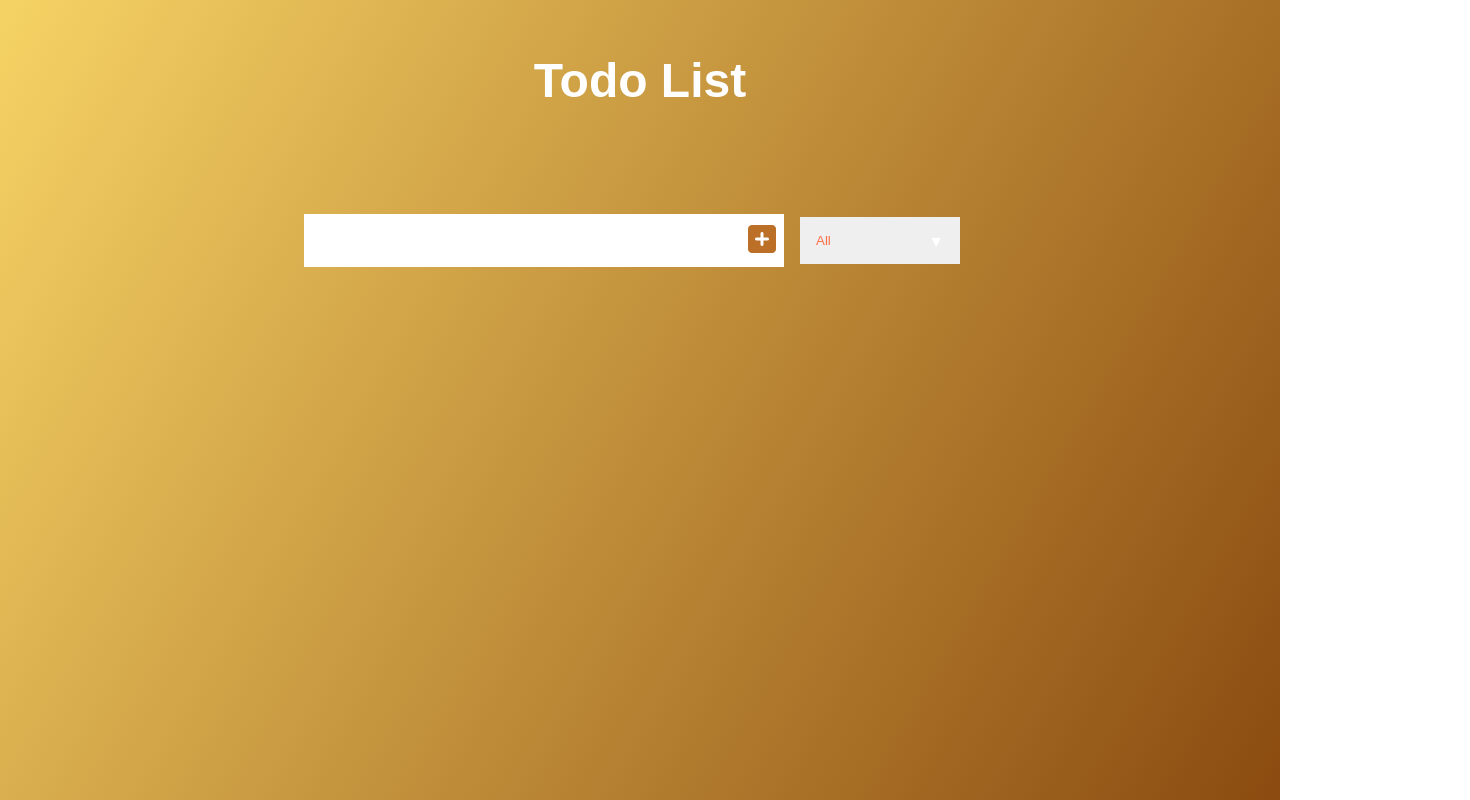
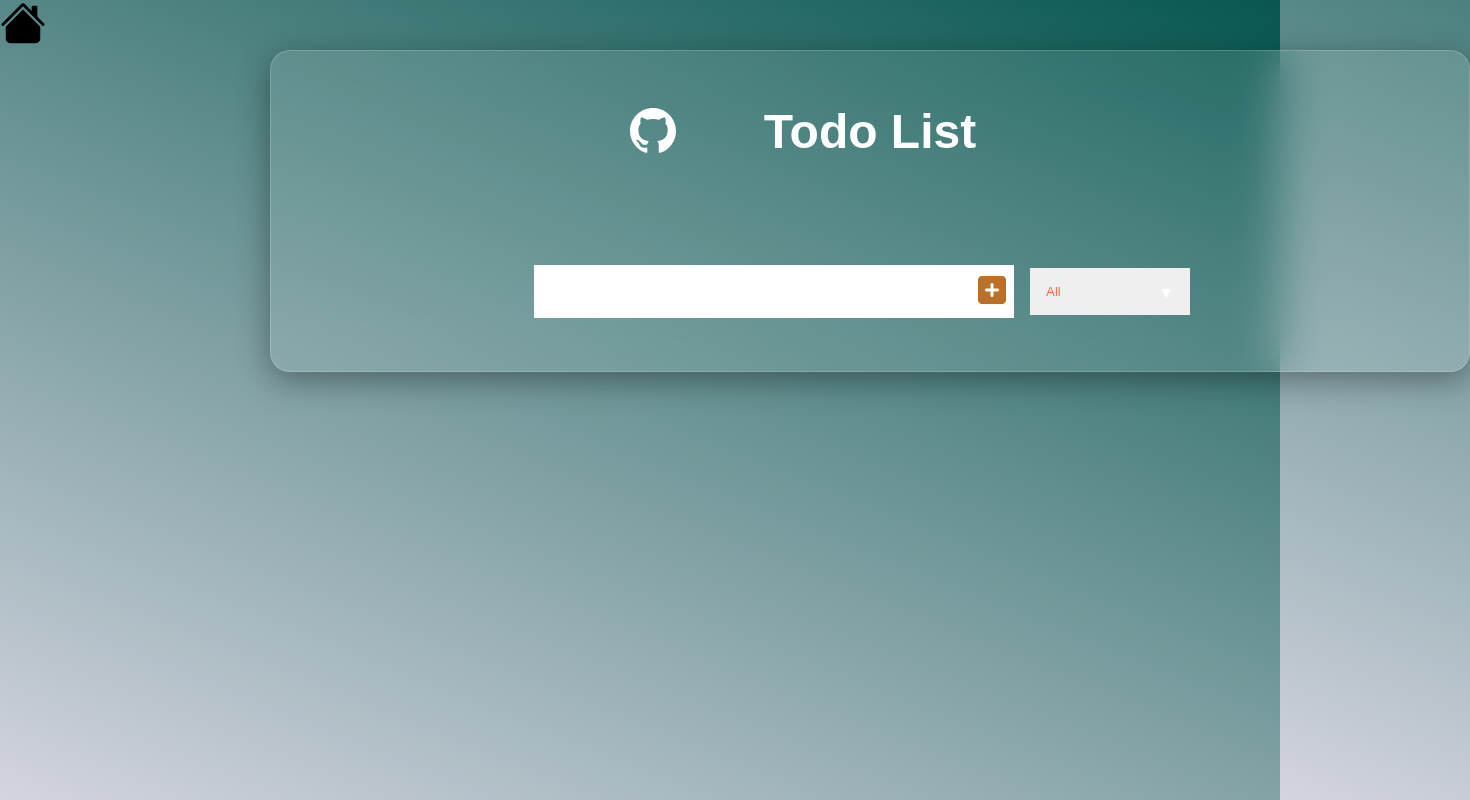
Before and after one commit to BC1337/ToDoList, a plain HTML site: page index.html in a window 1280 px wide. Shown: the whole page, 1470 px wide, since content can reach past the window. Drawn offline with Linux system fonts and the light colour scheme.

Commit message:
updating submoduals

```diff
--- a/app.js
+++ b/app.js
@@ -1,3 +1,9 @@
+// adding ability to actually use the home button
+document.getElementById('homeIcon').onclick = function () {
+    location.href = "../projectHub/index.html"
+}
+
+
 // seclectors
 const todoInput = document.querySelector('.todo-input');
 const todoButton = document.querySelector('.todo-button');
--- a/index.html
+++ b/index.html
@@ -14,8 +14,18 @@
         <link rel="stylesheet" href="style.css">
     </head>
     <body>
+    <svg xmlns="http://www.w3.org/2000/svg" width="46" height="46" fill="currentColor" id="homeIcon" class="bi bi-house-fill position-absolute top-0 m-3" href="../../index.html" style="cursor: pointer;" viewBox="0 0 16 16">
+            <path fill-rule="evenodd" d="m8 3.293 6 6V13.5a1.5 1.5 0 0 1-1.5 1.5h-9A1.5 1.5 0 0 1 2 13.5V9.293l6-6zm5-.793V6l-2-2V2.5a.5.5 0 0 1 .5-.5h1a.5.5 0 0 1 .5.5z"/>
+            <path fill-rule="evenodd" d="M7.293 1.5a1 1 0 0 1 1.414 0l6.647 6.646a.5.5 0 0 1-.708.708L8 2.207 1.354 8.854a.5.5 0 1 1-.708-.708L7.293 1.5z"/>
+    </svg>
+    <div class="container glass">
         <header>
+            <svg xmlns="http://www.w3.org/2000/svg" id="githubIcon" width="46" height="46" fill="currentColor" class="bi bi-github" viewBox="0 0 16 16">
+                <path d="M8 0C3.58 0 0 3.58 0 8c0 3.54 2.29 6.53 5.47 7.59.4.07.55-.17.55-.38 0-.19-.01-.82-.01-1.49-2.01.37-2.53-.49-2.69-.94-.09-.23-.48-.94-.82-1.13-.28-.15-.68-.52-.01-.53.63-.01 1.08.58 1.23.82.72 1.21 1.87.87 2.33.66.07-.52.28-.87.51-1.07-1.78-.2-3.64-.89-3.64-3.95 0-.87.31-1.59.82-2.15-.08-.2-.36-1.02.08-2.12 0 0 .67-.21 2.2.82.64-.18 1.32-.27 2-.27.68 0 1.36.09 2 .27 1.53-1.04 2.2-.82 2.2-.82.44 1.1.16 1.92.08 2.12.51.56.82 1.27.82 2.15 0 3.07-1.87 3.75-3.65 3.95.29.25.54.73.54 1.48 0 1.07-.01 1.93-.01 2.2 0 .21.15.46.55.38A8.012 8.012 0 0 0 16 8c0-4.42-3.58-8-8-8z"/>
+            </svg>
+
             <h1>Todo List</h1>
+
         </header>
         <form>
             <input type="text" class="todo-input">
@@ -35,6 +45,7 @@
         <div class="todo-container">
             <ul class="todo-list"></ul>
         </div>
+    </div>
         <script src="app.js" async defer></script>
     </body>
 </html>
--- a/style.css
+++ b/style.css
@@ -4,11 +4,35 @@
     box-sizing: border-box;
 }
 
+.glass{
+    background: linear-gradient(rgba(255, 255, 255, 0.1), rgba(255, 255, 255, 0.1));
+    backdrop-filter: blur(1.5rem);
+    -webkit-backdrop-filter: blur(1.5rem);
+    border-radius: 20px;
+    border: 1px solid rgba(255, 255, 255, 0.18);
+    box-shadow: 0px 8px 32px 0px rgba(0, 0, 0, 0.37);
+    width: 1200px;
+    margin-left: 270px;
+}
+/* #3169aa, #8b4b10); */
 body {
-    background-image: linear-gradient(120deg, #f6d365, #8b4b10);
+    background-image: linear-gradient(22deg, #d4d4df, #075750);
     color: white;
     font-family: 'Poppins', sans-serif;
     min-height: 100vh;
+}
+#homeIcon{
+    color: black;
+}
+
+#githubIcon{
+    position: absolute;
+    left: 30%;
+    transition: 1.2s ease-in-out;
+}
+
+#githubIcon:hover{
+    transform: scale(1.6);
 }
 
 header {
@@ -37,7 +61,7 @@ form button {
 }
 
 form button:hover {
-    background: #8b4b10;
+    background: #f68114;
     color: white;
 }
 
```
